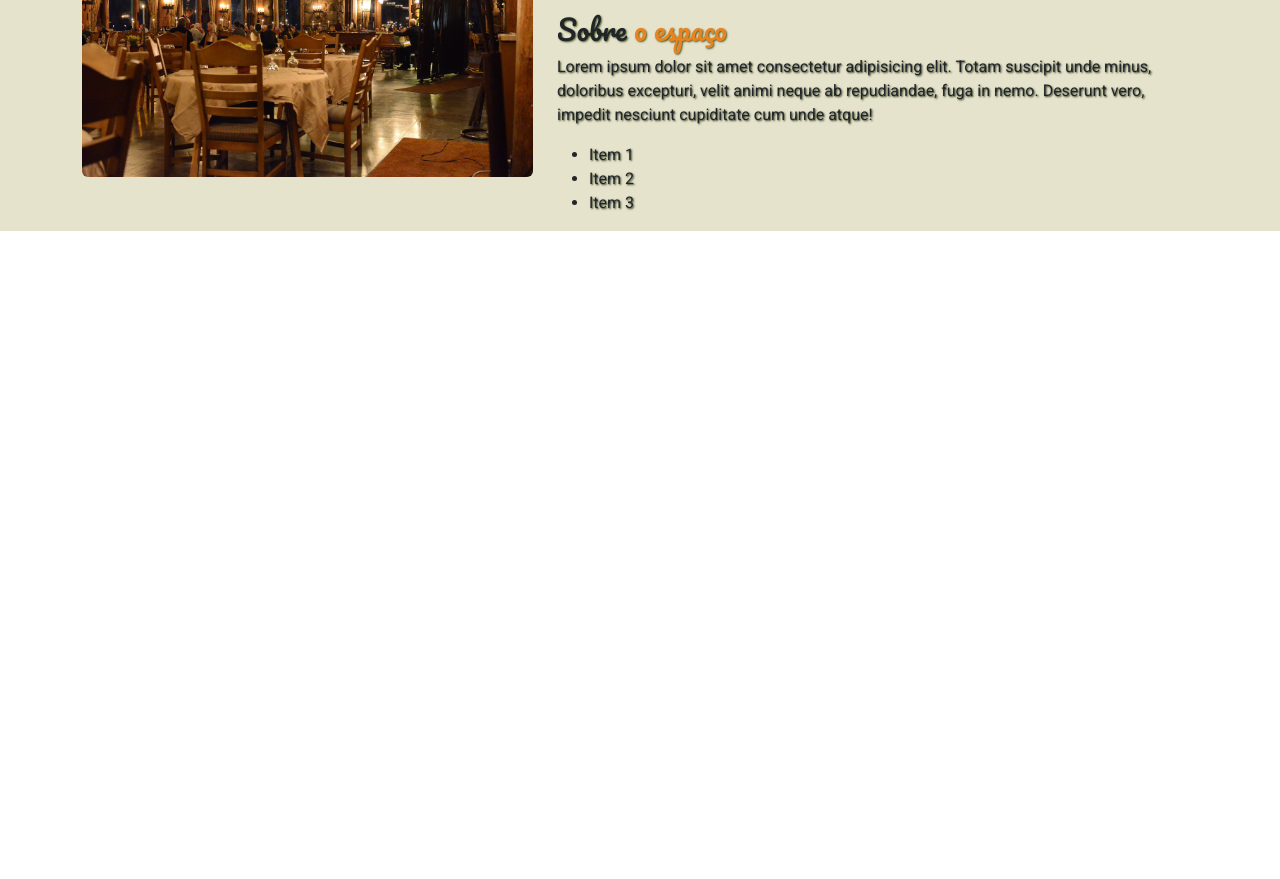
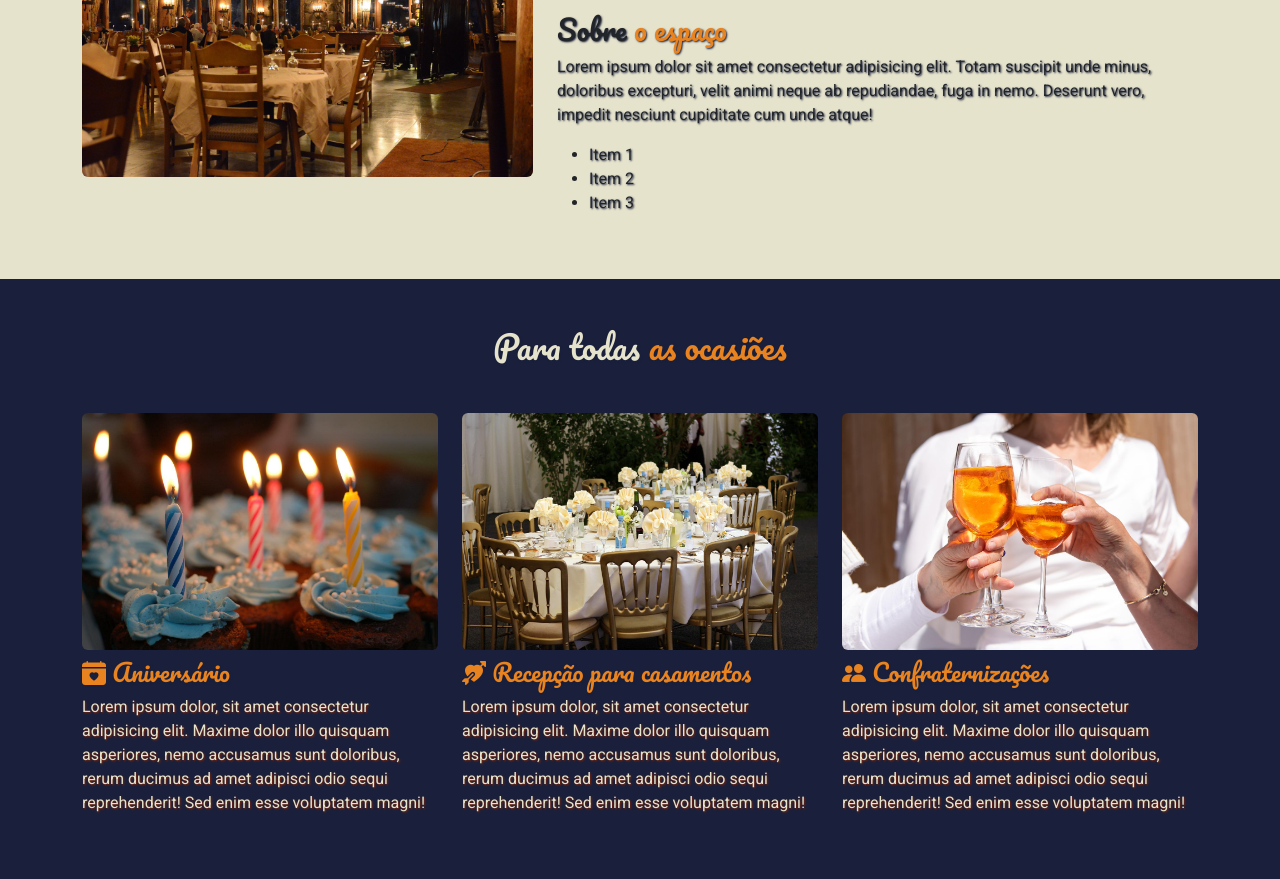
Before and after one commit to Cieliocas/project-restaurant, a plain HTML site: page index.html in a window 1280 px wide. Shown: the part 764-1643 px from the top of the page. Before the commit the page ends 995 px from the top, so only its background shows below. Drawn offline with nearby package versions, Linux system fonts and the light colour scheme.

Commit message:
color scheme added and new section events

```diff
--- a/index.html
+++ b/index.html
@@ -31,7 +31,7 @@
                         </a>
                     </li>
                     <li class="nav-item fw-bold">
-                        <a href="" class="nav-link">
+                        <a href="#eventos" class="nav-link">
                             <i class="bi bi-calendar-check me-1"></i>
                             Eventos
                         </a>
@@ -79,18 +79,18 @@
                     <button type="button" data-bs-target="#carousel" data-bs-slide-to="2"></button>
                 </div>
             </div>
-            <div class="pt-5 pd-5">
+            <div class="pt-5 pb-5">
                 <div class="container">
                     <div class="row">
                         <div class="col-md-5">
                             <img class="d-block w-100 rounded" src="images/restaurante.jpg" alt="Foto do espaço interno do restaurante">
                         </div>
                         <div class="col-md-7">
-                            <h2 class="section-title">Sobre <span>o restaurante</span></h2>
+                            <h2 class="section-title">Sobre <span class="text-colored">o restaurante</span></h2>
                             <p>
                                 Lorem ipsum dolor sit amet consectetur adipisicing elit. Earum explicabo debitis repellendus vel illum impedit dolore nihil. Expedita eum, porro culpa animi minima suscipit labore quasi, et tenetur dolor eius!
                             </p>
-                            <h3 class="section-title">Sobre <span>o espaço</span></h3>
+                            <h3 class="section-title">Sobre <span class="text-colored">o espaço</span></h3>
                             <p>
                                 Lorem ipsum dolor sit amet consectetur adipisicing elit. Totam suscipit unde minus, doloribus excepturi, velit animi neque ab repudiandae, fuga in nemo. Deserunt vero, impedit nesciunt cupiditate cum unde atque!
                             </p>
@@ -104,6 +104,45 @@
                 </div>
             </div>
         </section>
+        <section id="eventos" class="pt-5 pb-5">
+            <div class="container">
+                <div class="row">
+                    <h2 class="section-title text-center mb-4">Para todas <span class="text-colored">as ocasiões</span></h2>
+                </div>
+                <div class="row mt-4">
+                    <div class="col-md-4">
+                        <img class="d-block w-100 rounded mb-2" src="images/eventos/aniversario.jpg" alt="">
+                        <h3 class="section-title text-colored fs-4">
+                            <i class="bi bi-calendar-heart-fill"></i>
+                            Aniversário
+                        </h3>
+                        <p>
+                            Lorem ipsum dolor, sit amet consectetur adipisicing elit. Maxime dolor illo quisquam asperiores, nemo accusamus sunt doloribus, rerum ducimus ad amet adipisci odio sequi reprehenderit! Sed enim esse voluptatem magni!
+                        </p>
+                    </div>
+                    <div class="col-md-4">
+                        <img class="d-block w-100 rounded mb-2" src="images/eventos/casamento.jpg" alt="">
+                        <h3 class="section-title text-colored fs-4">
+                            <i class="bi bi-arrow-through-heart-fill"></i>
+                            Recepção para casamentos
+                        </h3>
+                        <p>
+                            Lorem ipsum dolor, sit amet consectetur adipisicing elit. Maxime dolor illo quisquam asperiores, nemo accusamus sunt doloribus, rerum ducimus ad amet adipisci odio sequi reprehenderit! Sed enim esse voluptatem magni!
+                        </p>
+                    </div>
+                    <div class="col-md-4">
+                        <img class="d-block w-100 rounded mb-2" src="images/eventos/confraternizacoes.jpg" alt="">
+                        <h3 class="section-title text-colored fs-4">
+                            <i class="bi bi-people-fill"></i>
+                            Confraternizações
+                        </h3>
+                        <p>
+                            Lorem ipsum dolor, sit amet consectetur adipisicing elit. Maxime dolor illo quisquam asperiores, nemo accusamus sunt doloribus, rerum ducimus ad amet adipisci odio sequi reprehenderit! Sed enim esse voluptatem magni!
+                        </p>
+                    </div>
+                </div>
+            </div>
+        </section>
     </div>
 
 
--- a/style.css
+++ b/style.css
@@ -5,7 +5,7 @@ body {
 
 .navbar {
     background-color:#8d2809;
-    text-shadow: 1px 1px 2px #51632c;
+    text-shadow: 1px 1px 2px #1a203b;
 }
 
 .nav .nav-link.active {
@@ -20,12 +20,12 @@ body {
 }
 
 .navbar-toggler {
-    background-color: #51632c;
+    background-color: #1a203b;
 }
 
 .section-title {
     font-family: Pacifico, cursive;
-    text-shadow: 1px 1px 2px #51632c;
+    text-shadow: 1px 1px 2px #1a203b;
 }
 
 .section-title span {
@@ -34,9 +34,18 @@ body {
 
 #sobre-o-restaurante {
     background-color: #e6e3cc;
-    text-shadow: 1px 1px 2px #2b3518;
+    text-shadow: 1px 1px 2px #1a203b;
 }
 
+.text-colored {
+    color: #e88320
+}
+
+#eventos {
+    background-color: #1a203b;
+    text-shadow: 1px 1px 2px #812408;
+    color: #e6e3cc;
+}
 /* pallete:
 #e88320
 #f6c684
```
